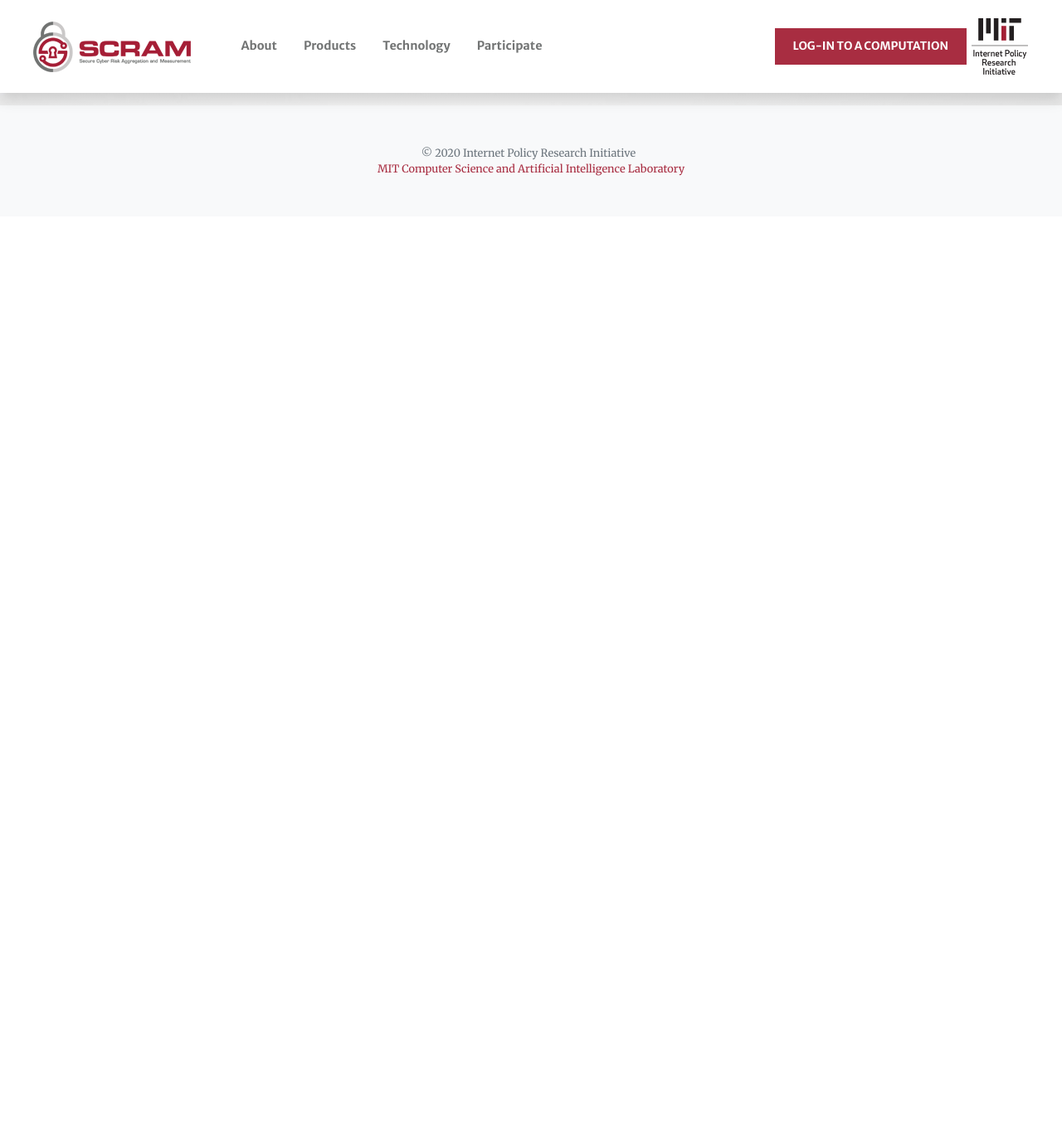
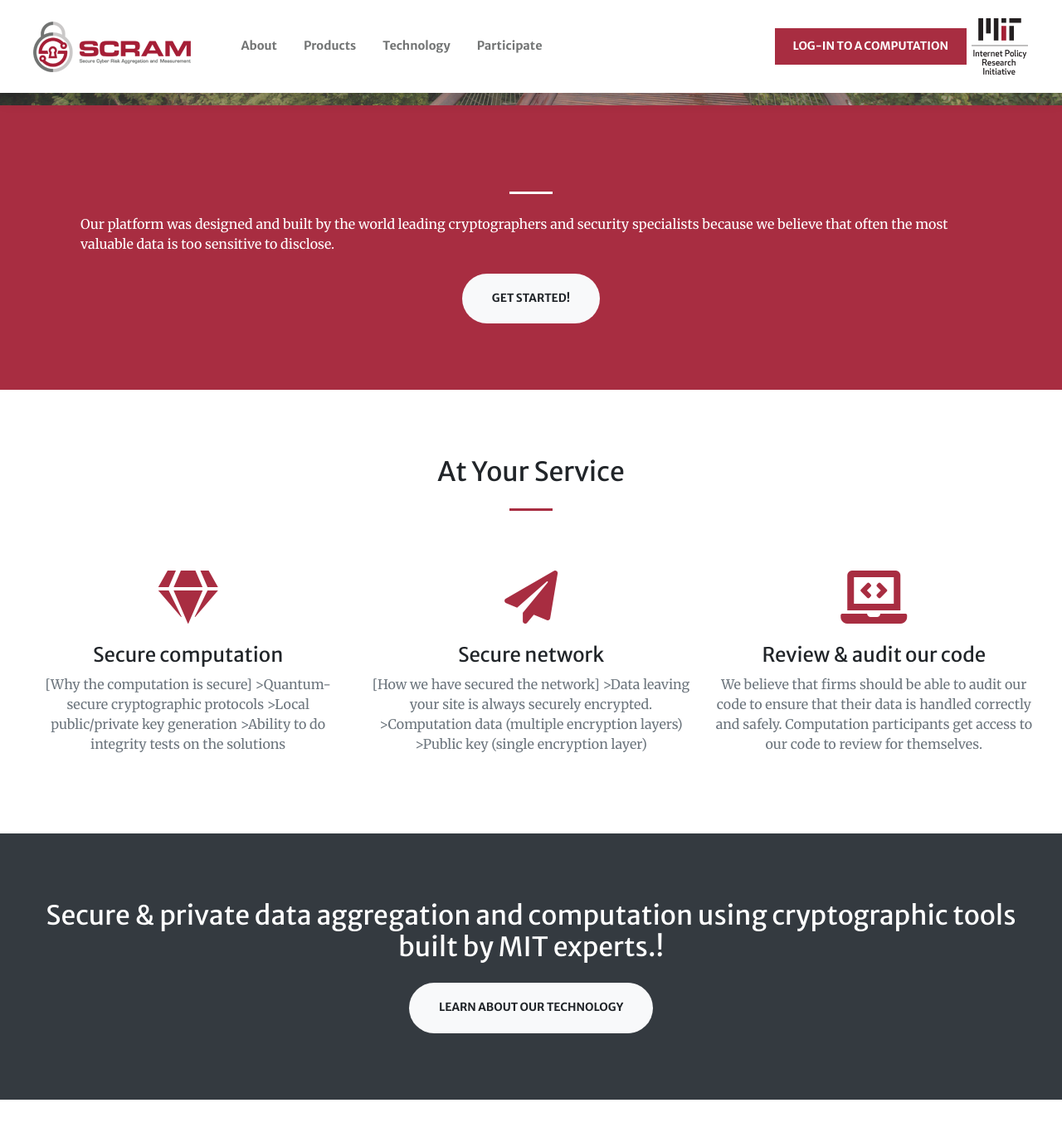
Before and after one commit to jisqyv/MIT, a Jekyll site: the page built from security.md, in a window 1280 px wide and 1400 px high, scrolled down 225 px. Shown: the top 1365 px of the window at 83% size. Built offline with Jekyll 4.4.1, drawn with Linux system fonts in a browser that asks for light colours; nearby versions of some CDN libraries; our own code applies the rules of GitHub Pages for plain Markdown files; before the commit the page ends 900 px from its top, so only the background shows below that; some of the changed text lies outside the part shown.

Commit message:
Update security.md

```diff
--- a/security.md
+++ b/security.md
@@ -29,18 +29,17 @@
     product:
       - title: Secure computation
         text: '[Why the computation is secure]
-		Quantum-secure cryptographic protocols
-		Local public/private key generation
-		Ability to do integrity tests on the solutions'
+		>Quantum-secure cryptographic protocols
+		>Local public/private key generation
+		>Ability to do integrity tests on the solutions'
         icon: fa-gem text-info
 
       - title: Secure network
         text: '[How we have secured the network]
-		Data leaving your site is always securely encrypted.
-		Computation data (multiple encryption layers)
-		Public key (single encryption layer)'
+		>Data leaving your site is always securely encrypted.
+		>Computation data (multiple encryption layers)
+		>Public key (single encryption layer)'
         icon: fa-paper-plane text-info
-
       - title: Review & audit our code
         text: We believe that firms should be able to audit our code to ensure that their data is handled correctly and safely. Computation participants get access to our code to review for themselves.
         icon: fa-laptop-code text-info
```
